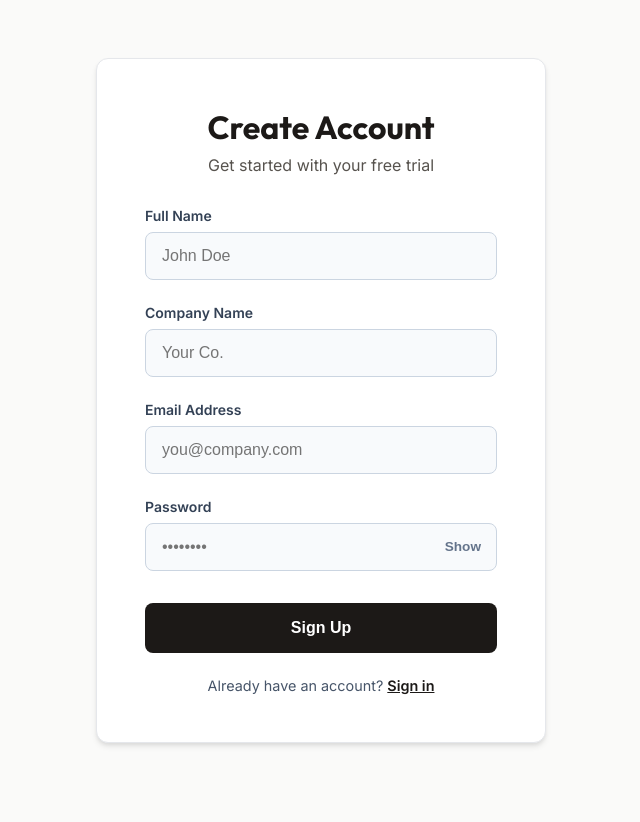
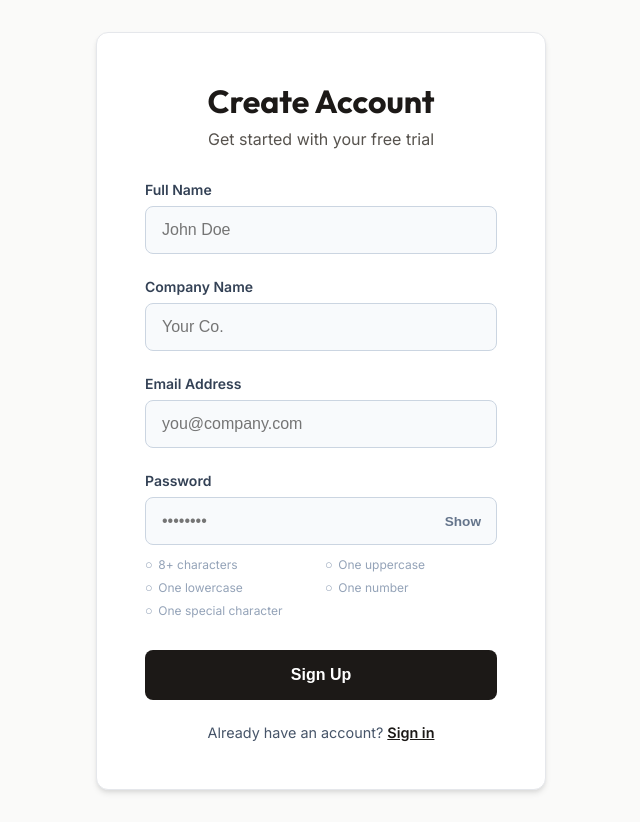
Before and after one commit to D4rk-Satan/mooncliq-orbit, a Next.js app: page /sign-up in a window 1280 px wide. Shown: the whole page, without its empty margins (319-959 px from the left). Before the commit the page ends 800 px from the top, so only its background shows below. Built offline with nearby package versions, Linux system fonts and the light colour scheme; no server answers; what aws-amplify would draw is missing.

Commit message:
Add real-time password requirements checklist to auth forms

```diff
--- a/src/app/globals.css
+++ b/src/app/globals.css
@@ -130,6 +130,34 @@ body {
 
 .password-toggle-btn:hover {
   color: #1c1917;
+}
+
+.password-requirements {
+  margin-top: 0.75rem;
+  display: grid;
+  grid-template-columns: 1fr 1fr;
+  gap: 0.5rem;
+  font-size: 0.75rem;
+}
+
+.req-item {
+  display: flex;
+  align-items: center;
+  gap: 0.35rem;
+  transition: color 0.2s;
+}
+
+.req-item.met {
+  color: #16a34a; /* Tailwind green-600 */
+}
+
+.req-item.unmet {
+  color: #94a3b8; /* Tailwind slate-400 */
+}
+
+.req-icon {
+  font-size: 0.8rem;
+  font-weight: bold;
 }
 
 .form-button {
--- a/src/app/sign-up/page.js
+++ b/src/app/sign-up/page.js
@@ -5,6 +5,27 @@ import Link from "next/link";
 import { useState } from "react";
 import { signUp, confirmSignUp } from 'aws-amplify/auth';
 import { useRouter } from "next/navigation";
+
+const PasswordRequirements = ({ password }) => {
+  const requirements = [
+    { label: "8+ characters", met: password.length >= 8 },
+    { label: "One uppercase", met: /[A-Z]/.test(password) },
+    { label: "One lowercase", met: /[a-z]/.test(password) },
+    { label: "One number", met: /[0-9]/.test(password) },
+    { label: "One special character", met: /[^A-Za-z0-9]/.test(password) },
+  ];
+
+  return (
+    <div className="password-requirements">
+      {requirements.map((req, idx) => (
+        <div key={idx} className={`req-item ${req.met ? 'met' : 'unmet'}`}>
+          <span className="req-icon">{req.met ? '✓' : '○'}</span>
+          {req.label}
+        </div>
+      ))}
+    </div>
+  );
+};
 
 export default function SignUp() {
   const router = useRouter();
@@ -128,6 +149,7 @@ export default function SignUp() {
                   {showPassword ? "Hide" : "Show"}
                 </button>
               </div>
+              <PasswordRequirements password={formData.password} />
             </div>
 
             <button type="submit" className="form-button" disabled={isLoading}>
```
Also changed, not shown: src/app/forgot-password/page.js (+22 -0 lines).
